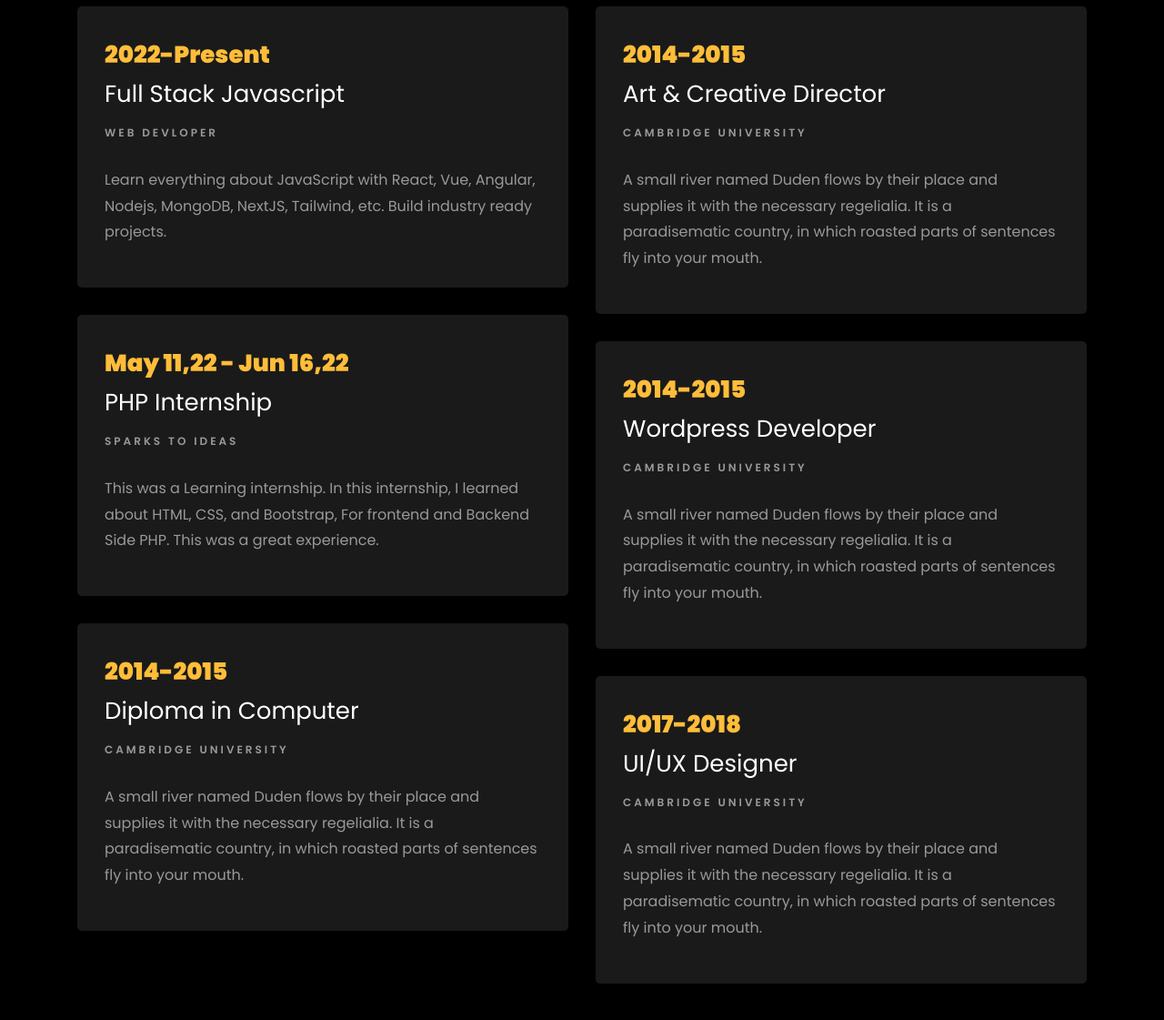
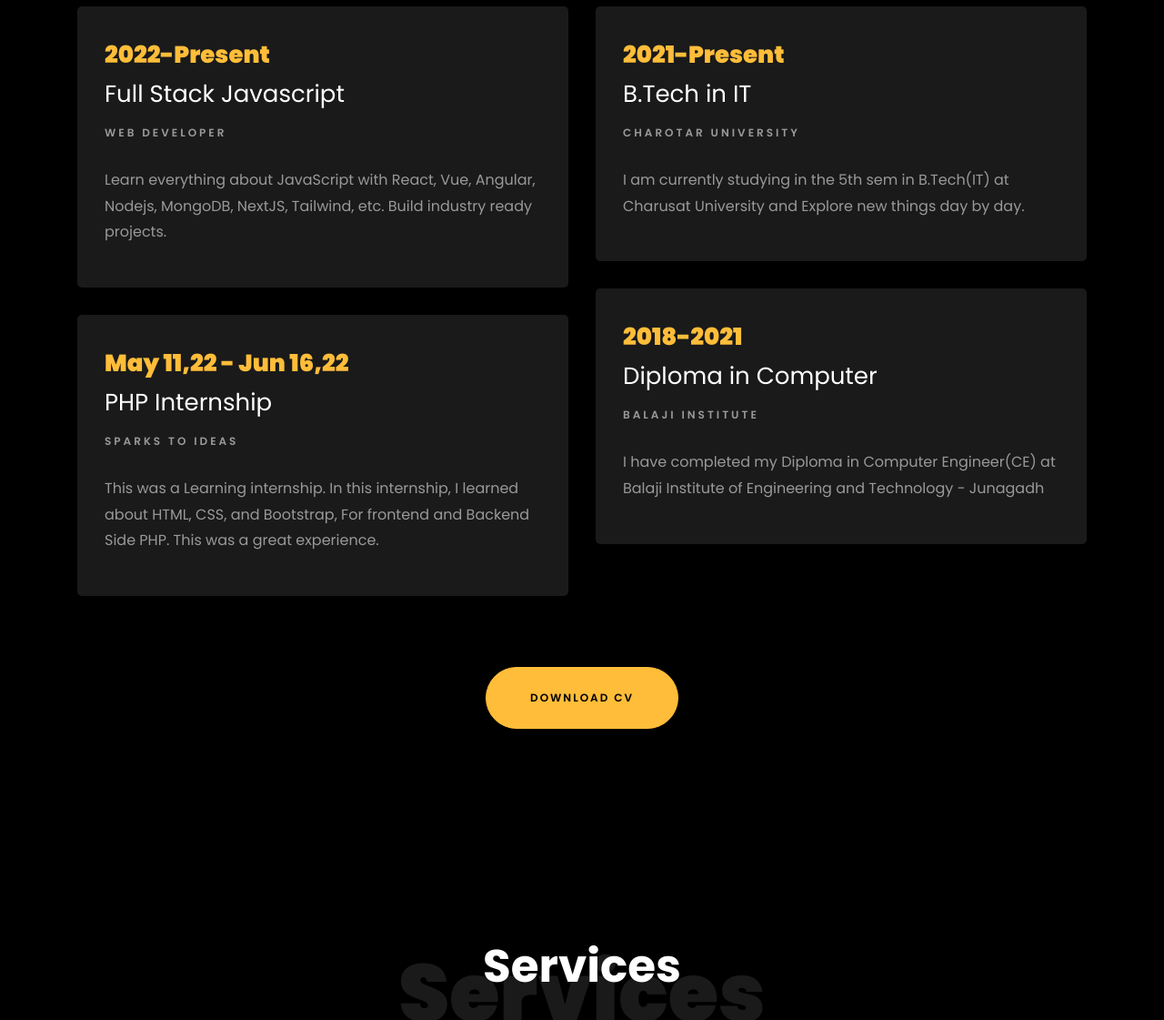
Before and after one commit to vandit-bera/Portfolio, a plain HTML site: page index.html in a window 1280 px wide. Shown: the part 1940-3061 px from the top of the page at 91% size. Drawn offline with Linux system fonts and the light colour scheme; files whose address does not match are found by name.

Commit message:
Edit resume and add resume

```diff
--- a/index.html
+++ b/index.html
@@ -132,7 +132,7 @@
 					<div class="resume-wrap ftco-animate">
     					<span class="date">2022-Present</span>
     					<h2>Full Stack Javascript</h2>
-    					<span class="position">Web Devloper</span>
+    					<span class="position">Web Developer</span>
     					<p class="mt-4">Learn everything about JavaScript with React, Vue, Angular, Nodejs, MongoDB, NextJS, Tailwind, etc. Build industry ready projects.</p>
     				</div>
     				<div class="resume-wrap ftco-animate">
@@ -142,33 +142,26 @@
     					<p class="mt-4">This was a Learning internship. In this internship, I learned about HTML, CSS, and Bootstrap, For frontend and Backend Side PHP. This was a great experience.</p>
     				</div>
 
-    				<div class="resume-wrap ftco-animate">
-    					<span class="date">2014-2015</span>
-    					<h2>Diploma in Computer</h2>
-    					<span class="position">Cambridge University</span>
-    					<p class="mt-4">A small river named Duden flows by their place and supplies it with the necessary regelialia. It is a paradisematic country, in which roasted parts of sentences fly into your mouth.</p>
-    				</div>
+
     			</div>
 
     			<div class="col-md-6">
-    				<div class="resume-wrap ftco-animate">
-    					<span class="date">2014-2015</span>
-    					<h2>Art &amp; Creative Director</h2>
-    					<span class="position">Cambridge University</span>
-    					<p class="mt-4">A small river named Duden flows by their place and supplies it with the necessary regelialia. It is a paradisematic country, in which roasted parts of sentences fly into your mouth.</p>
+					<div class="resume-wrap ftco-animate">
+    					<span class="date">2021-Present</span>
+    					<h2>B.Tech in IT</h2>
+    					<span class="position">Charotar University</span>
+    					<p class="mt-4">I am currently studying in the 5th sem in B.Tech(IT) at Charusat University and Explore new things day by day.</p>
     				</div>
-    				<div class="resume-wrap ftco-animate">
-    					<span class="date">2014-2015</span>
-    					<h2>Wordpress Developer</h2>
-    					<span class="position">Cambridge University</span>
-    					<p class="mt-4">A small river named Duden flows by their place and supplies it with the necessary regelialia. It is a paradisematic country, in which roasted parts of sentences fly into your mouth.</p>
+					<div class="resume-wrap ftco-animate">
+    					<span class="date">2018-2021</span>
+    					<h2>Diploma in Computer</h2>
+    					<span class="position">Balaji Institute</span>
+    					<p class="mt-4">I have completed my Diploma in Computer Engineer(CE) at Balaji Institute of Engineering and Technology - Junagadh</p>
     				</div>
-    				<div class="resume-wrap ftco-animate">
-    					<span class="date">2017-2018</span>
-    					<h2>UI/UX Designer</h2>
-    					<span class="position">Cambridge University</span>
-    					<p class="mt-4">A small river named Duden flows by their place and supplies it with the necessary regelialia. It is a paradisematic country, in which roasted parts of sentences fly into your mouth.</p>
-    				</div>
+
+
+
+
     			</div>
     		</div>
     		<div class="row justify-content-center mt-5">
```
